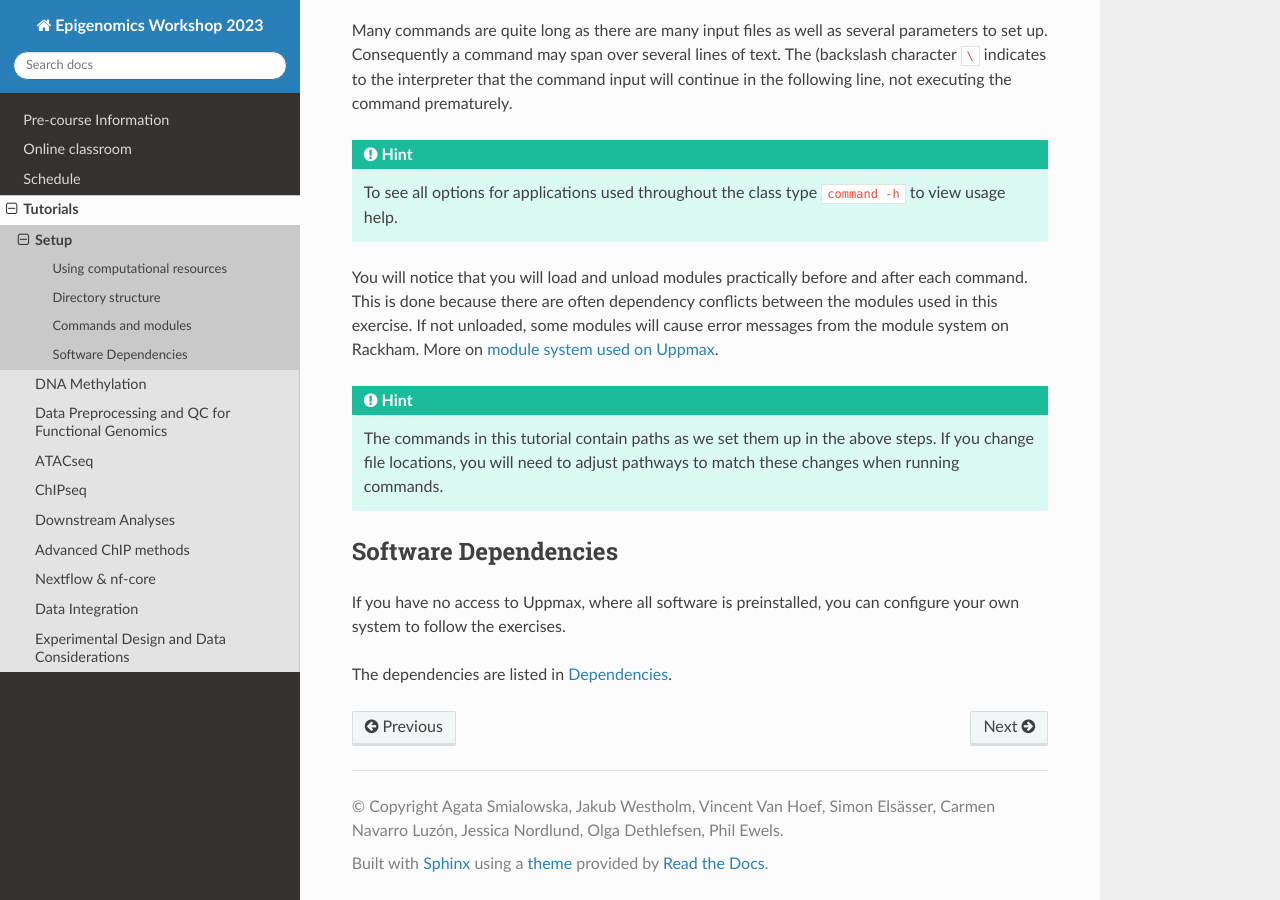
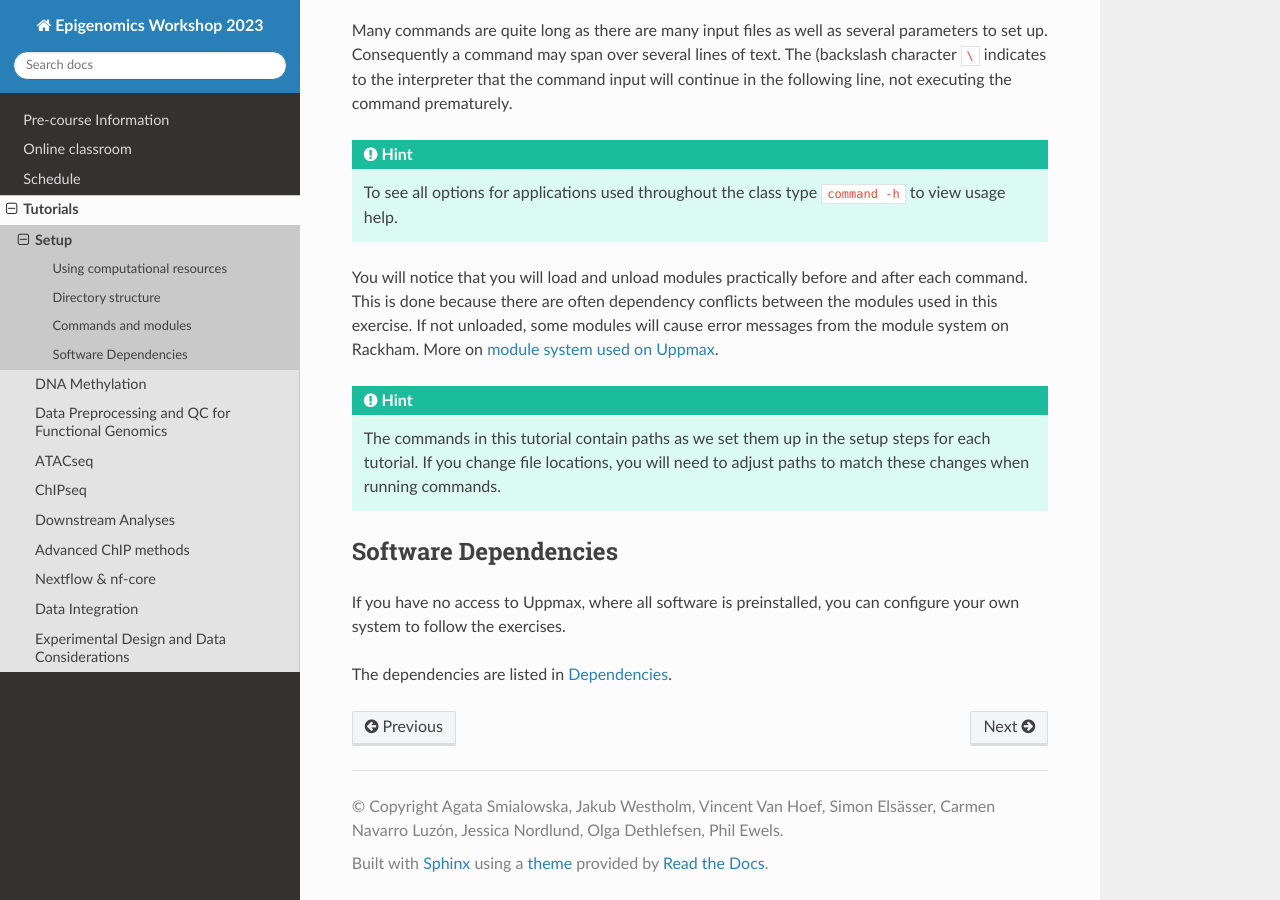
Before and after one commit to NBISweden/workshop-epigenomics-RTDs, a Sphinx documentation site: the page built from docs/content/tutorials/setup/lab-setup.rst, in a window 1280 px wide and 900 px high, scrolled down 1273 px. Built offline with Sphinx 7.4.7 and the Read the Docs theme 2.0.0, drawn with Linux system fonts in a browser that asks for light colours.

Commit message:
Update lab-setup.rst

```diff
--- a/docs/content/tutorials/setup/lab-setup.rst
+++ b/docs/content/tutorials/setup/lab-setup.rst
@@ -76,7 +76,7 @@ You will notice that you will load and unload modules practically before and aft
 
 .. HINT::
 
-	The commands in this tutorial contain paths as we set them up in the above steps. If you change file locations, you will need to adjust pathways to match these changes when running commands.
+	The commands in this tutorial contain paths as we set them up in the setup steps for each tutorial. If you change file locations, you will need to adjust paths to match these changes when running commands.
 
 
 
```
